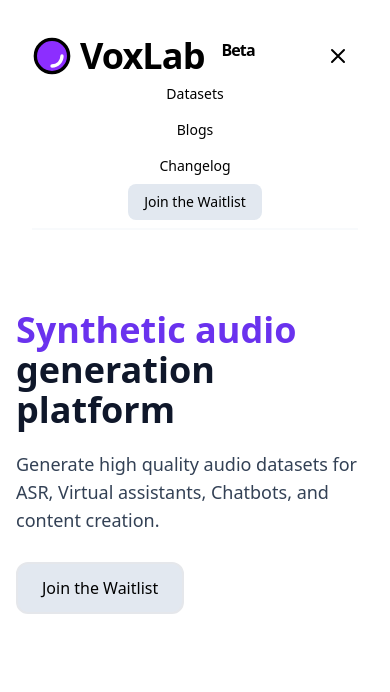
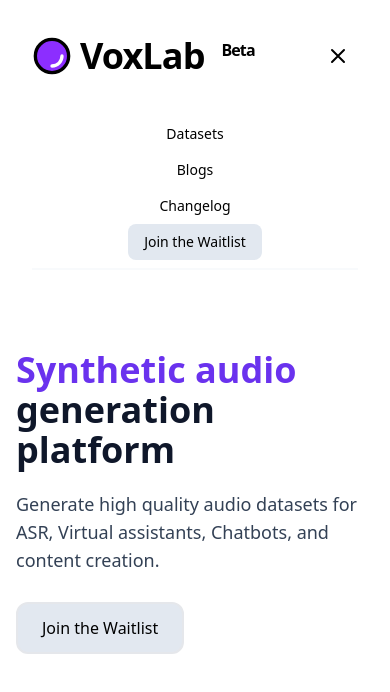
Before and after one commit to synthetic-data-platform/landing-page, a Next.js app: page / in a window 390 px wide. Both pictures are taken after a click on the button "Expand Menu". Shown: the top 692 px of the page. Built offline with nearby package versions, Linux system fonts and the light colour scheme; no server answers; grey boxes are pictures that could not be loaded.

Commit message:
updated ui for mobile view

```diff
--- a/components/Header.tsx
+++ b/components/Header.tsx
@@ -67,7 +67,7 @@ export default function Header() {
           <nav
             className={`flex-col items-center flex-grow ${
               open ? "flex" : "hidden"
-            } md:pb-0 md:flex md:justify-end md:flex-row`}
+            } md:pb-0 md:flex md:justify-end md:flex-row mt-10 sm:mt-0`}
           >
             <a
               className="px-2 lg:px-6 py-2 md:px-3 text-sm font-medium text-black hover:text-accent-400 lg:ml-auto"
```
